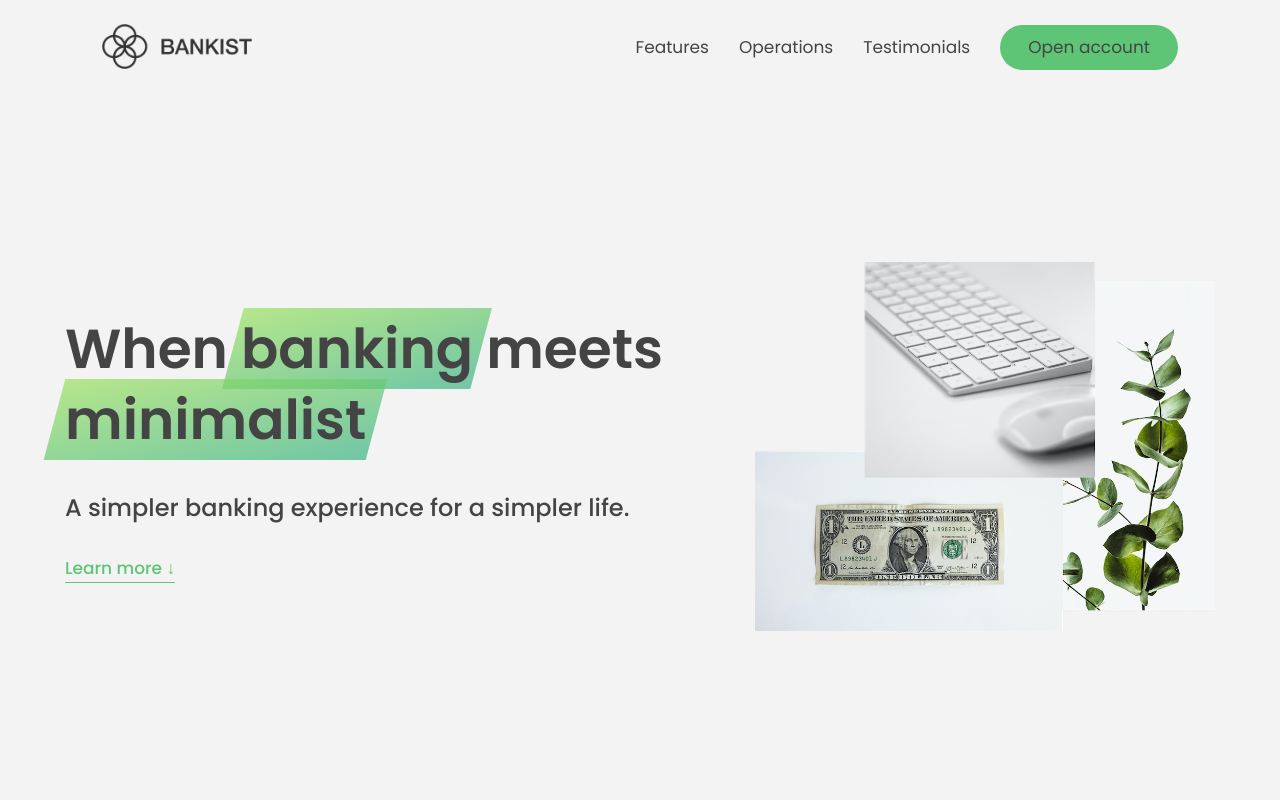
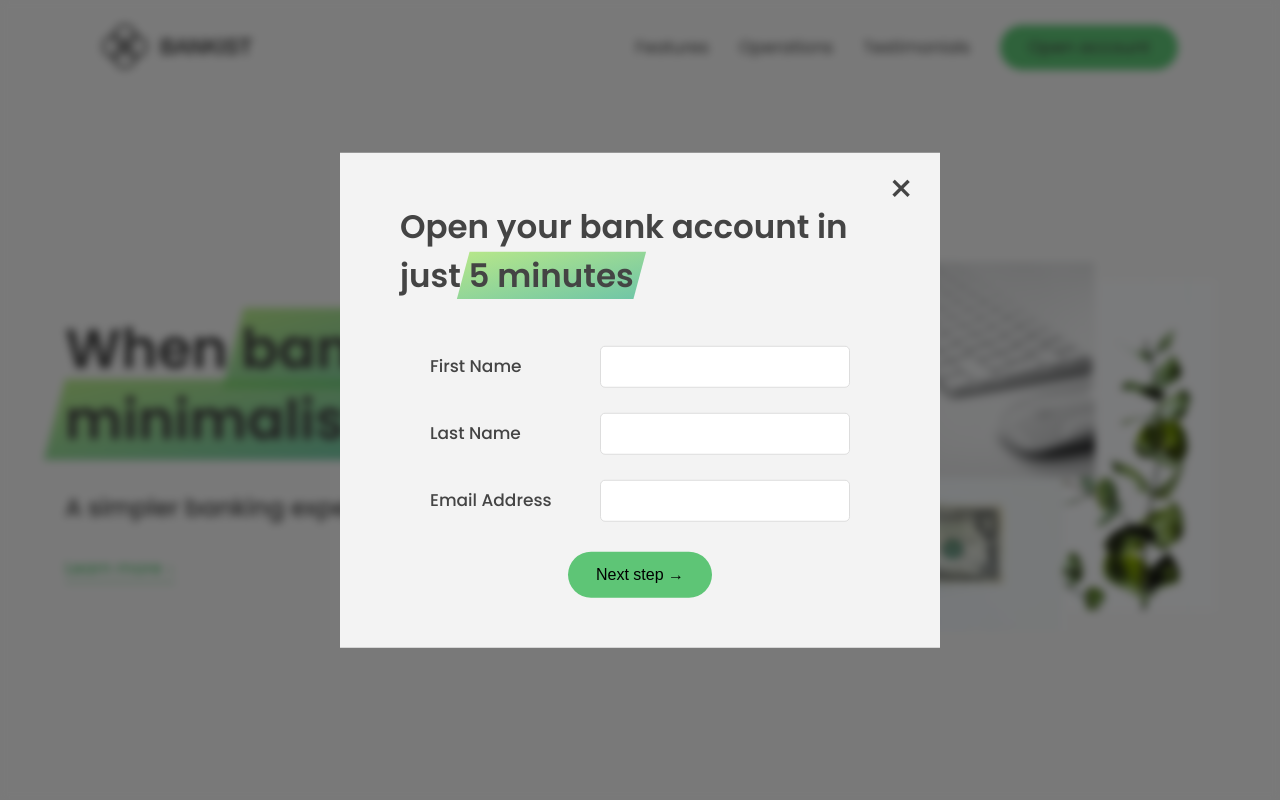
Before and after one commit to K1ndRegards/bankist-website, a plain HTML site: page index.html in a window 1280 px wide. Both pictures are taken after a click on the link "Open account". Shown: the top 800 px of the page. Drawn offline with Linux system fonts and the light colour scheme.

Commit message:
Added modal window functionality

```diff
--- a/css/style.css
+++ b/css/style.css
@@ -26,6 +26,11 @@
 .section-hidden {
   opacity: 0;
   transform: translateY(16rem);
+}
+
+.visually-hidden {
+  visibility: hidden !important;
+  opacity: 0 !important;
 }
 
 .hidden {
@@ -125,12 +130,13 @@ section {
   flex-direction: column;
   align-items: center;
   height: 100vh;
+
   padding: 0 3rem;
 }
 
 /* Navigation */
 .main-header .navigation {
-  z-index: 100;
+  z-index: 10;
   display: flex;
   justify-content: space-between;
   transition: all 0.6s;
@@ -358,6 +364,7 @@ section {
   position: relative;
   margin-bottom: 1.5rem;
   font-size: 2.25rem;
+
   font-weight: 500;
 }
 
@@ -521,3 +528,82 @@ section {
 .main-footer .copyright a {
   color: #eee;
 }
+
+/* Modal window */
+.modal {
+  z-index: 20;
+  position: fixed;
+  top: 50%;
+  left: 50%;
+  transform: translate(-50%, -50%);
+  transition: all 0.5s;
+  padding: 5rem 6rem;
+  max-width: 60rem;
+  background-color: var(--background-color);
+}
+
+.modal .close-modal {
+  position: absolute;
+  top: 0.5rem;
+  right: 2rem;
+  border: none;
+  background: none;
+  cursor: pointer;
+  font-size: 4rem;
+  font-family: inherit;
+  color: inherit;
+}
+
+.modal .modal-heading {
+  margin-bottom: 4.5rem;
+  font-size: 3.25rem;
+  font-weight: 600;
+  line-height: 1.5;
+}
+
+.modal .modal-form {
+  display: flex;
+  flex-direction: column;
+  row-gap: 2.5rem;
+  padding: 0 3rem;
+}
+
+.modal .modal-form .form-group {
+  display: flex;
+  justify-content: space-between;
+  align-items: center;
+}
+
+.modal .modal-form label {
+  font-size: 1.7rem;
+  font-weight: 500;
+}
+
+.modal .modal-form input {
+  border-radius: 0.5rem;
+  border: 1px solid #ddd;
+  padding: 1rem 1.5rem;
+  width: 25rem;
+  font-size: 1.7rem;
+}
+
+.modal .modal-form button[type='submit'] {
+  margin-top: 0.5rem;
+  border: none;
+  align-self: center;
+  cursor: pointer;
+  font-size: 1.6rem;
+}
+
+/* Overlay */
+.overlay {
+  z-index: 15;
+  position: fixed;
+  top: 0;
+  left: 0;
+  transition: all 0.5s;
+  width: 100%;
+  height: 100%;
+  background: rgba(0, 0, 0, 0.5);
+  backdrop-filter: blur(4px);
+}
--- a/index.html
+++ b/index.html
@@ -28,6 +28,8 @@
     <script defer src="js/tab-component.js"></script>
     <!-- Sldier component JS script -->
     <script defer src="js/slider.js"></script>
+    <!-- Modal window component JS script -->
+    <script defer src="js/modal.js"></script>
 
     <title>Bankist Website</title>
   </head>
@@ -53,7 +55,7 @@
             <a href="#testimonials" class="link">Testimonials</a>
           </li>
           <li class="list-item">
-            <a href="#" class="btn link">Open account</a>
+            <a href="#" class="btn link open-modal">Open account</a>
           </li>
         </ul>
       </nav>
@@ -341,7 +343,7 @@
           today!
         </h2>
 
-        <a href="#" class="btn">Open your free account today!</a>
+        <a href="#" class="btn open-modal">Open your free account today!</a>
       </div>
     </section>
 
@@ -370,6 +372,38 @@
     </footer>
 
     <!-- Modal window -->
-    <div class="modal"></div>
+    <div class="modal visually-hidden">
+      <!-- Close button -->
+      <button class="close-modal">×</button>
+
+      <!-- Modal heading -->
+      <h2 class="modal-heading">
+        Open your bank account in just
+        <span class="highlighted">5 minutes</span>
+      </h2>
+
+      <!-- Modal form -->
+      <form class="modal-form">
+        <div class="form-group">
+          <label for="firstName">First Name</label>
+          <input type="text" name="firstName" id="firstName" />
+        </div>
+
+        <div class="form-group">
+          <label for="lastName">Last Name</label>
+          <input type="text" name="lastName" id="lastName" />
+        </div>
+
+        <div class="form-group">
+          <label for="email">Email Address</label>
+          <input type="email" name="email" id="email" />
+        </div>
+
+        <button type="submit" class="btn">Next step →</button>
+      </form>
+    </div>
+
+    <!-- Overlay -->
+    <div class="overlay visually-hidden"></div>
   </body>
 </html>
--- /dev/null
+++ b/js/modal.js
@@ -0,0 +1,41 @@
+// Selecting elements
+const openModalBtns = document.querySelectorAll('.open-modal');
+
+const modalWindow = document.querySelector('.modal');
+const overlay = document.querySelector('.overlay');
+
+const closeBtn = document.querySelector('.close-modal');
+const nextStepBtn = document.querySelector('.modal button[type="submit"]');
+
+// Functions
+// Toggle modal on window function
+function toggleOnModalWindow(e) {
+  e.preventDefault();
+
+  modalWindow.classList.remove('visually-hidden');
+  overlay.classList.remove('visually-hidden');
+}
+
+// Function to toggle off modal window
+function toggleOffModalWindow(e) {
+  e.preventDefault();
+
+  modalWindow.classList.add('visually-hidden');
+  overlay.classList.add('visually-hidden');
+}
+
+// Event listeners to toggle on/off modal window
+openModalBtns.forEach((btn) => {
+  btn.addEventListener('click', toggleOnModalWindow);
+});
+
+closeBtn.addEventListener('click', toggleOffModalWindow);
+nextStepBtn.addEventListener('click', toggleOffModalWindow);
+
+overlay.addEventListener('click', toggleOffModalWindow);
+
+window.addEventListener('keydown', function (e) {
+  if (e.key === 'Escape') {
+    toggleOffModalWindow(e);
+  }
+});
```
